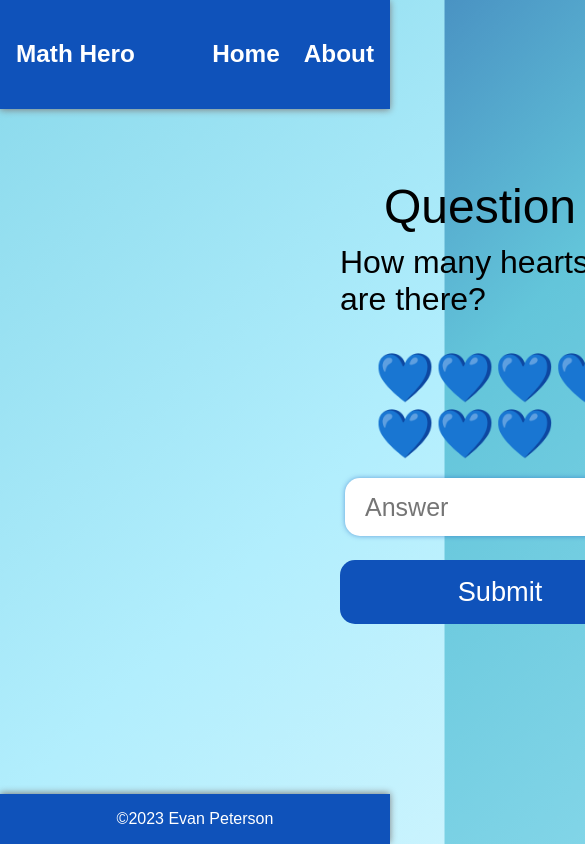
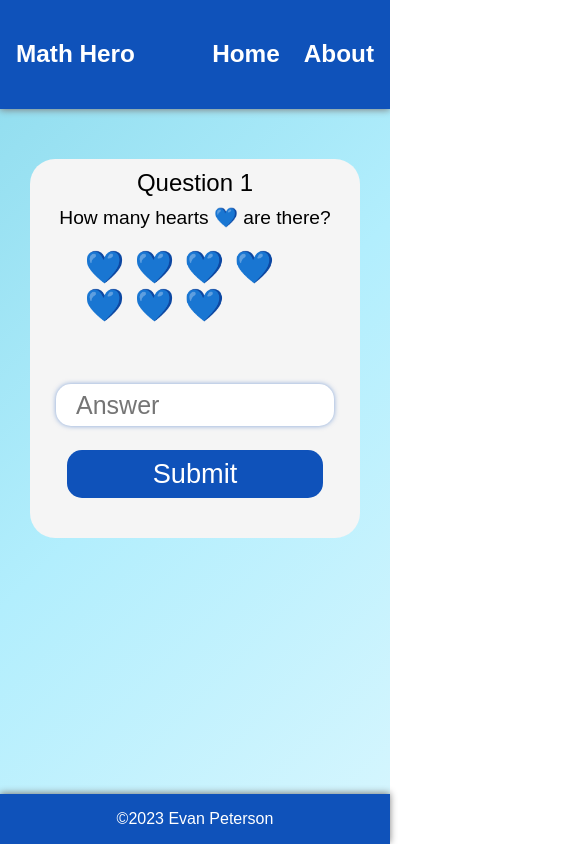
Before and after one commit to evan-desu/math-hero, a React (Create React App) app: page /count-single in a window 390 px wide. Shown: the top 844 px of the page, 585 px wide, since content can reach past the window. Built offline with nearby package versions, Linux system fonts and the light colour scheme; a web font is replaced by a local one.

Commit message:
feat: add styling to single item counting quiz (mobile view)

```diff
--- a/src/GradeOne/GradeOne.tsx
+++ b/src/GradeOne/GradeOne.tsx
@@ -20,11 +20,11 @@ const GradeOne = () => {
                     <button className="quiz-btn" onClick={() => handleQuizClick("count-mixed")}>
                         Counting <br className="desktop-break" />(Mixed Items)
                     </button>
+                    <button className="quiz-btn" onClick={() => handleQuizClick("add-to-10")}>
+                        Addition <br className="desktop-break" />(To 10)
+                    </button>
                     <button className="quiz-btn" onClick={() => handleQuizClick("add-to-20")}>
                         Addition <br className="desktop-break" />(To 20)
-                    </button>
-                    <button className="quiz-btn" onClick={() => handleQuizClick("add-to-10")}>
-                        Addition <br className="desktop-break" />(To 10)
                     </button>
                     <button className="quiz-btn" onClick={() => handleQuizClick("subtract-under-10")}>
                         Subtraction <br className="desktop-break" />(Under 10)
--- a/src/Navbar/Navbar.css
+++ b/src/Navbar/Navbar.css
@@ -2,8 +2,8 @@
     background-color: #0F52BA;
     display: flex;
     justify-content: space-between;
-    padding: 0 7rem;
-    font-size: 1.8em;
+    padding: 0 9rem;
+    font-size: 1.8rem;
     box-shadow: 0px 1px 7px gray;
     color: white;
 }
@@ -27,10 +27,10 @@
 @media (max-width: 768px) {
     .navbar-container {
         padding: 1rem;
-        font-size: 1.3em; /* Adjust as needed */
+        font-size: 1.3rem;
     }
 
     .navbar-links {
-        gap: 1.5rem; /* Adjust as needed */
+        gap: 1.5rem;
     }
 }
--- a/src/Quizzes/CountingSingle.css
+++ b/src/Quizzes/CountingSingle.css
@@ -26,6 +26,7 @@
 .question-text {
     font-size: 2rem;
     margin-top: 0.3rem;
+    /* margin-bottom: 0; */
 }
 
 .counting-items {
@@ -35,24 +36,14 @@
     grid-template-columns: repeat(5, 1fr);
     gap: 1rem;
     justify-items: center;
-    max-width: 250px;
+    max-width: 320px;
+    min-height: 160px;
+    max-height: 320px;
 }
 
-/* .counting-items span {
-    margin: 0.5em;
-    width: 40px;
-    text-align: center;
-} */
-
-/* input {
-    width: 260px;
-    height: 30px;
-    border-radius: 15px;
-    border: 2px solid #0F52BA;
-    border: none;
-    font-size: 20px;
-    padding-left: 20px;
-} */
+.counting-items span {
+    margin: 0 5px;
+}
 
 .question-container form {
     /* border: 2px solid green; */
@@ -83,3 +74,48 @@
     border: none;
     border-radius: 15px;
 }
+
+/* .score-container {
+    margin: 60px 500px 100px 500px;
+    display: flex;
+    flex-direction: column;
+    align-items: center;
+    padding-bottom: 40px;
+    background-color: whitesmoke;
+    border-radius: 25px;
+    font-size
+} */
+
+@media (max-width: 767px) {
+    .counting-single--quiz-container {
+        margin: 50px 30px;
+    }
+
+    .question-number {
+        font-size: 1.5rem;
+    }
+
+    .question-text {
+        font-size: 1.2rem;
+    }
+
+    .counting-items {
+        font-size: 2rem;
+        max-width: 70%;
+        min-height: 120px;
+    }
+
+    .counting-items span {
+        margin: 0 5px;
+    }
+
+    .counting-single--quiz-container input {
+        width: 16rem;
+        height: 2.5rem;
+    }
+
+    .counting-single--quiz-container button {
+        width: 16rem;
+        height: 3rem;
+    }
+}
--- a/src/Quizzes/CountingSingle.tsx
+++ b/src/Quizzes/CountingSingle.tsx
@@ -57,7 +57,10 @@ const CountingSingle = () => {
                     </form>
                 </section>
             ) : (
-                <p>Your score: {score}/10</p>
+                <section>
+                    <p className="score-text">Your score: </p>
+                    <p className="score-result">{score}/10</p>
+                </section>
             )}
         </main>
     );
```
